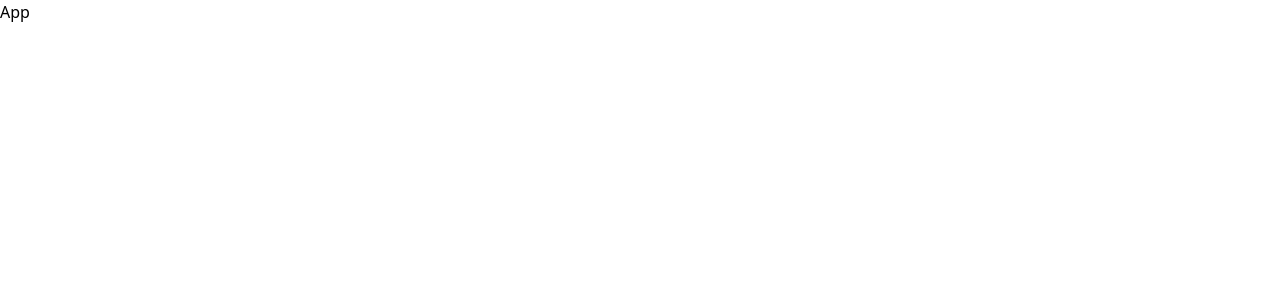
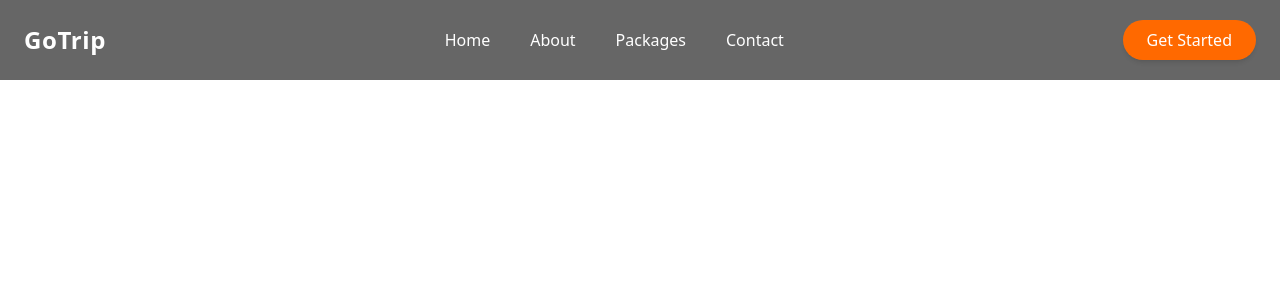
Before and after one commit to anirudh-1404/react-travel-landing-page, a React (Vite) app in the folder travel-landing-page/: page / in a window 1280 px wide. Shown: the top 300 px of the page. Built offline with nearby package versions, Linux system fonts and the light colour scheme.

Commit message:
feat: add routing setup and added navbar

```diff
--- a/travel-landing-page/package.json
+++ b/travel-landing-page/package.json
@@ -13,6 +13,7 @@
     "@tailwindcss/vite": "^4.1.18",
     "react": "^19.2.0",
     "react-dom": "^19.2.0",
+    "react-router-dom": "^7.12.0",
     "tailwindcss": "^4.1.18"
   },
   "devDependencies": {
--- a/travel-landing-page/src/App.jsx
+++ b/travel-landing-page/src/App.jsx
@@ -1,7 +1,27 @@
 import React from "react";
+import Home from "./pages/Home";
+import { createBrowserRouter, RouterProvider } from "react-router-dom";
+import Layout from "./components/Layout";
 
 const App = () => {
-  return <div>App</div>;
+  const router = createBrowserRouter([
+    {
+      path: "/",
+      element: <Layout />,
+      children: [
+        {
+          path: "/",
+          element: <Home />,
+        },
+      ],
+    },
+  ]);
+
+  return (
+    <>
+      <RouterProvider router={router} />
+    </>
+  );
 };
 
 export default App;
--- /dev/null
+++ b/travel-landing-page/src/components/Footer.jsx
@@ -0,0 +1,7 @@
+import React from "react";
+
+const Footer = () => {
+  return <div></div>;
+};
+
+export default Footer;
--- /dev/null
+++ b/travel-landing-page/src/components/Layout.jsx
@@ -0,0 +1,16 @@
+import React from "react";
+import Navbar from "./Navbar";
+import { Outlet } from "react-router-dom";
+import Footer from "./Footer";
+
+const Layout = () => {
+  return (
+    <>
+      <Navbar />
+      <Outlet />
+      <Footer />
+    </>
+  );
+};
+
+export default Layout;
--- /dev/null
+++ b/travel-landing-page/src/components/Navbar.jsx
@@ -0,0 +1,32 @@
+import React from "react";
+
+const Navbar = () => {
+  return (
+    <nav className="w-full fixed top-0 left-0 z-50 bg-black/60 backdrop-blur-md">
+      <div className="max-w-7xl mx-auto px-6 py-5 flex items-center justify-between">
+        <h2 className="text-white text-2xl font-bold tracking-wide">GoTrip</h2>
+
+        <ul className="hidden md:flex items-center space-x-10 text-white font-medium">
+          <li className="hover:text-orange-400 transition cursor-pointer">
+            Home
+          </li>
+          <li className="hover:text-orange-400 transition cursor-pointer">
+            About
+          </li>
+          <li className="hover:text-orange-400 transition cursor-pointer">
+            Packages
+          </li>
+          <li className="hover:text-orange-400 transition cursor-pointer">
+            Contact
+          </li>
+        </ul>
+
+        <button className="bg-orange-500 hover:bg-orange-600 transition text-white px-6 py-2 rounded-full font-medium shadow-md">
+          Get Started
+        </button>
+      </div>
+    </nav>
+  );
+};
+
+export default Navbar;
--- /dev/null
+++ b/travel-landing-page/src/pages/Home.jsx
@@ -0,0 +1,7 @@
+import React from "react";
+
+const Home = () => {
+  return <></>;
+};
+
+export default Home;
```
Also changed, not shown: 1 other file (tests, documents, lock files or other folders).
